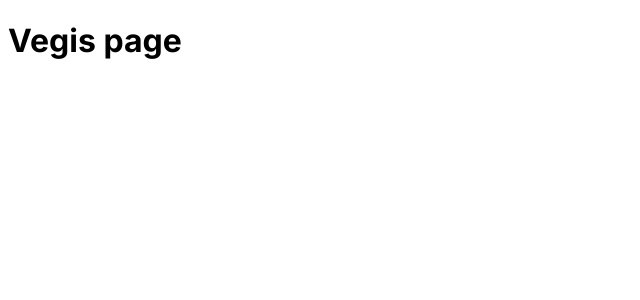
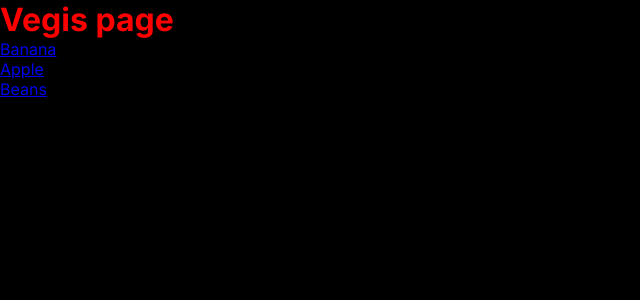
Before and after one commit to Tharindu97New/next-js-learning, a Next.js app in the folder first-next-app/: page /products/vegis in a window 1280 px wide. Shown: the top 300 px of the page, without its empty margins (0-640 px from the left). Built offline with nearby package versions, Linux system fonts and the light colour scheme.

Commit message:
add CSS Styles CSS Modules & globals.css

```diff
--- a/first-next-app/app/globals.css
+++ b/first-next-app/app/globals.css
@@ -0,0 +1,13 @@
+* {
+  box-sizing: border-box;
+  padding: 0;
+  margin: 0;
+}
+
+body {
+  background-color: black;
+}
+
+h1 {
+  color: red;
+}
--- a/first-next-app/app/products/vegis/page.jsx
+++ b/first-next-app/app/products/vegis/page.jsx
@@ -1,6 +1,33 @@
+import Link from "next/link";
+
 const page = () => {
+  const vigis = [
+    {
+      id: 1,
+      name: "Banana",
+    },
+    {
+      id: 2,
+      name: "Apple",
+    },
+    {
+      id: 1,
+      name: "Beans",
+    },
+  ];
+
   return (
-    <h1>Vegis page</h1>
+    <>
+      <h1>Vegis page</h1>
+      <div>
+        {vigis.map((vigi) => {
+          return <>
+            <div key={vigi.id}><Link href={`/products/vegis/${vigi.name}`}>{vigi.name}</Link></div>
+          </>
+        })}
+      </div>
+    </>
+
   );
 }
 
```
Also changed, not shown: first-next-app/app/page.jsx (+7 -4 lines), first-next-app/app/page.module.css (+11 -0 lines), first-next-app/app/products/vegis/[vigsId]/page.jsx (added, +15 -0 lines).
